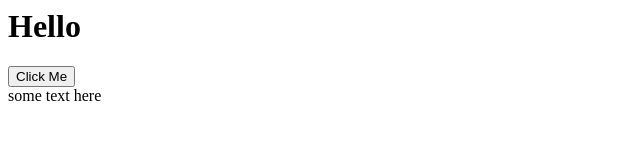
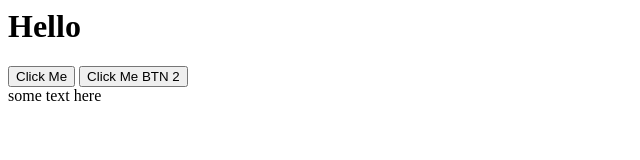
Before and after one commit to stevejefferies/test-site, a plain HTML site: page index.html in a window 1280 px wide. Shown: the whole page, without its empty margins (0-640 px from the left). Drawn offline with Linux system fonts and the light colour scheme.

Commit message:
Update index.html

```diff
--- a/index.html
+++ b/index.html
@@ -1,5 +1,6 @@
 <html>
     <h1>Hello</h1>
-    <button type="button" id="example-button">Click Me</button>
+    <button type="button" id="example-button1">Click Me</button>
+    <button type="button" id="example-button2">Click Me BTN 2</button>
     <div>some text here</div>
 </html>
```
